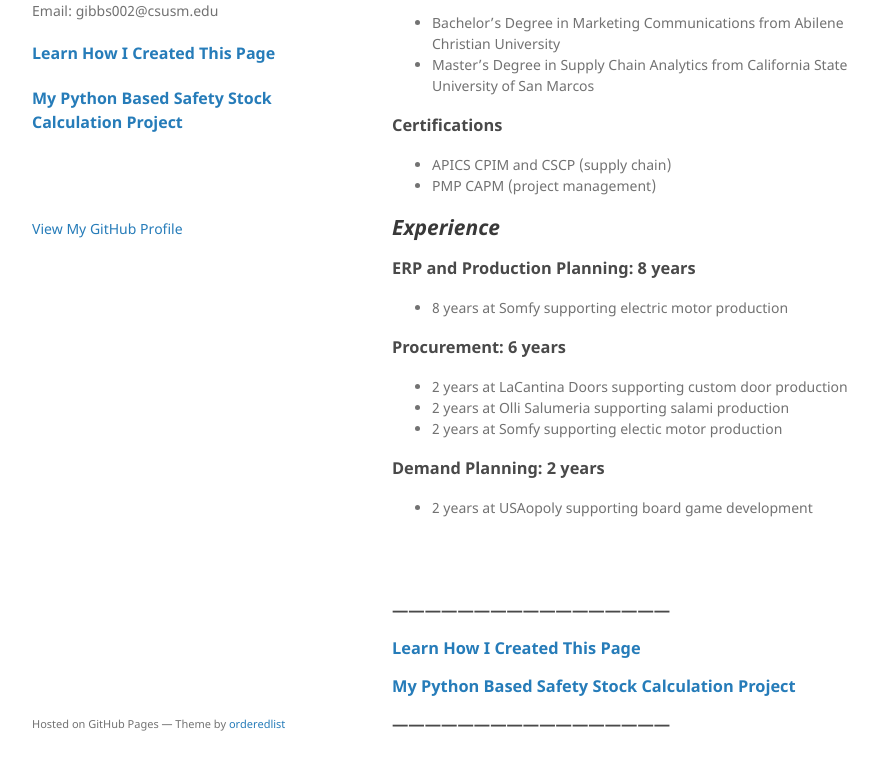
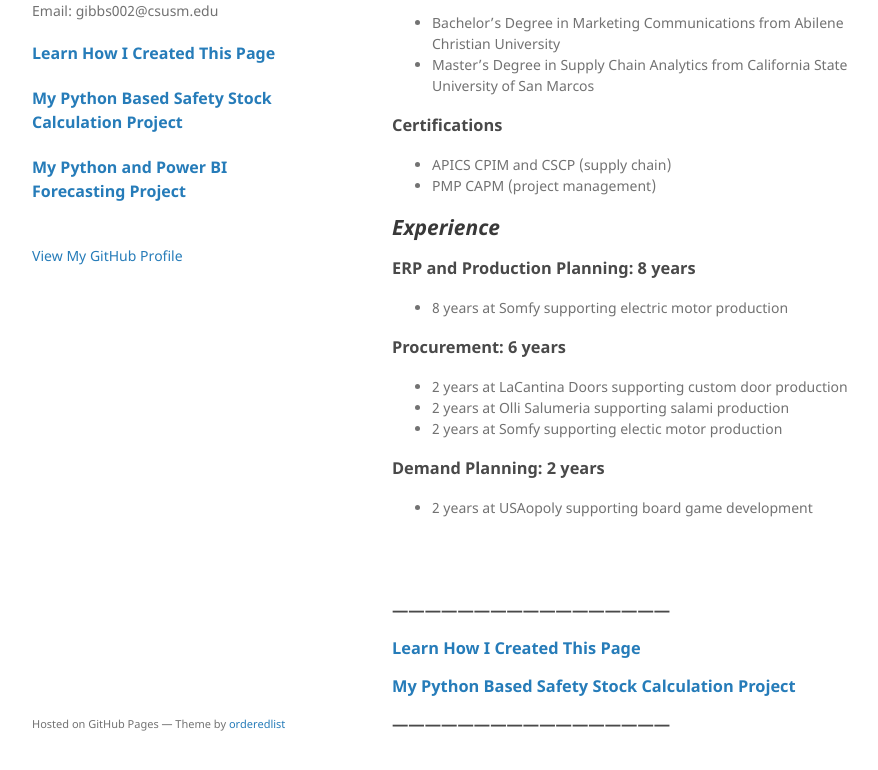
Before and after one commit to davidagibbs/davidagibbs.github.io, a Jekyll site: the page built from index.md, in a window 1280 px wide and 1140 px high. Shown: the part 337-1107 px from the top of the window, without its empty margins (178-1056 px from the left). Built offline with Jekyll 4.4.1, drawn with Linux system fonts in a browser that asks for light colours; our own code applies the rules of GitHub Pages for plain Markdown files.

Commit message:
Update default.html

```diff
--- a/_layouts/default.html
+++ b/_layouts/default.html
@@ -30,7 +30,8 @@
 <div id="sidebar">
       <nav class="subpage-links">
         <a href="/subpage_1/" style="font-size: 16px; font-weight: bold;">Learn How I Created This Page</a><br><br>
-        <a href="/subpage_2/" style="font-size: 16px; font-weight: bold;">My Python Based Safety Stock Calculation Project</a><br><br><br><br><br>
+        <a href="/subpage_2/" style="font-size: 16px; font-weight: bold;">My Python Based Safety Stock Calculation Project</a><br><br>
+        <a href="/subpage_2/" style="font-size: 16px; font-weight: bold;">My Python and Power BI Forecasting Project</a><br><br><br>
     </nav>
 </div>
 
```
